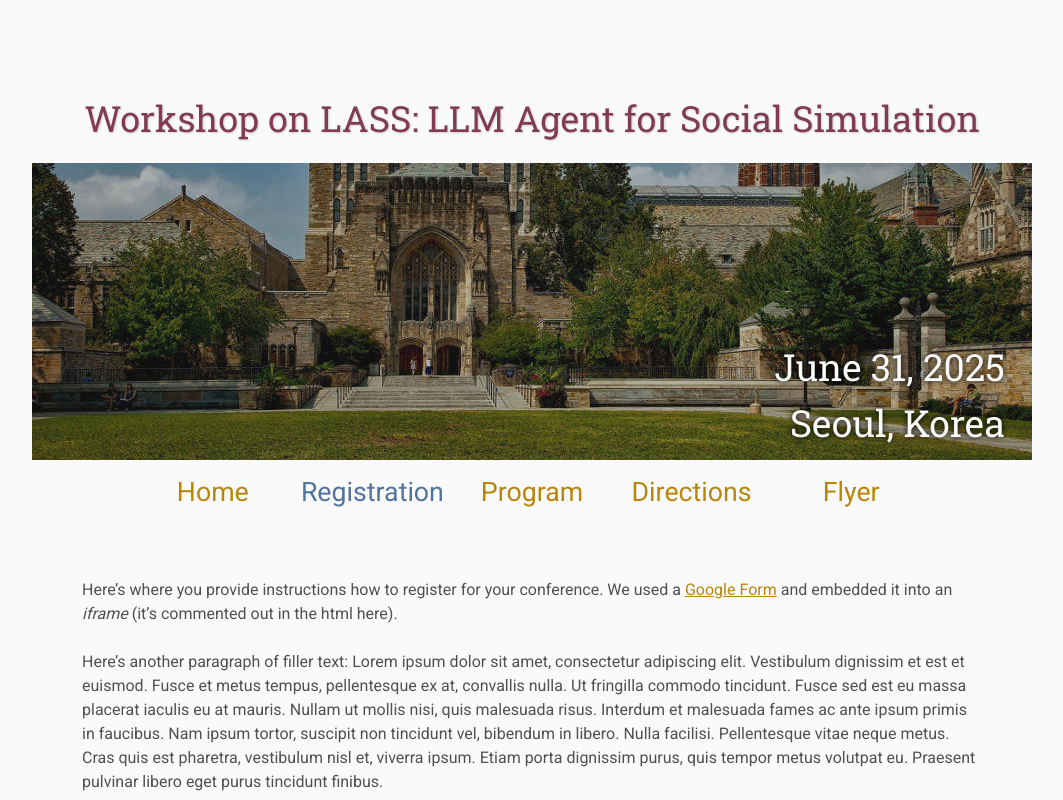
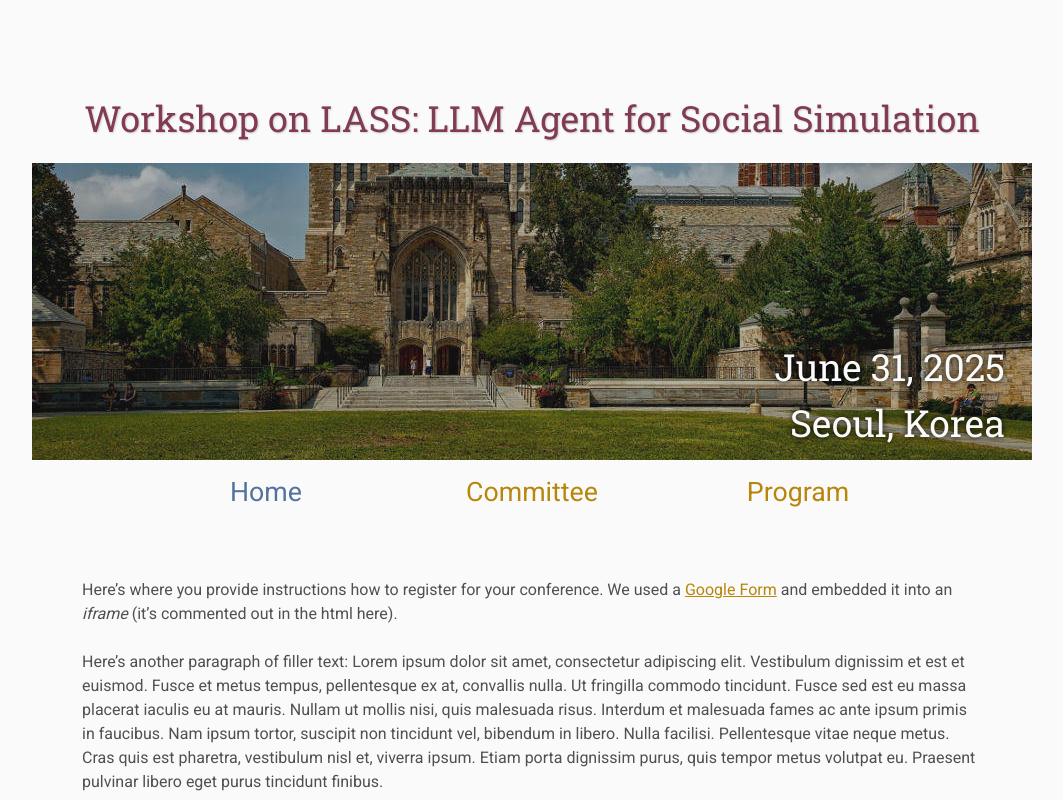
Before and after one commit to lass-workshop/lass-workshop.github.io, a plain HTML site: page registration/index.html in a window 1280 px wide. Shown: the top 800 px of the page, without its empty margins (108-1171 px from the left). Drawn offline with Linux system fonts and the light colour scheme; files that its build step writes are made by us from their sources.

Commit message:
Update index.html

```diff
--- a/registration/index.html
+++ b/registration/index.html
@@ -37,20 +37,20 @@
     <table class="navigation">
         <tr>
             <td class="navigation">
-                <a title="Conference Home Page" href=".">Home</a>
+                <a class="current" title="Conference Home Page" href=".">Home</a>
             </td>
             <td class="navigation">
-                <a class="current" title="Register for the Conference" href="registration">Registration</a>
+                <a title="Register for the Conference" href="registration">Committee</a>
             </td>
             <td class="navigation">
                 <a title="Conference Program" href="program">Program</a>
             </td>
-            <td class="navigation">
-                <a title="Directions to the Conference" href="directions">Directions</a>
-            </td>
-            <td class="navigation">
-                <a title="Conference Flyer" href="flyer">Flyer</a>
-            </td>
+            <!-- <td class="navigation"> -->
+            <!--     <a title="Directions to the Conference" href="directions">Directions</a> -->
+            <!-- </td> -->
+            <!-- <td class="navigation"> -->
+            <!--     <a title="Conference Flyer" href="flyer">Flyer</a> -->
+            <!-- </td> -->
         </tr>
     </table>
 
```
